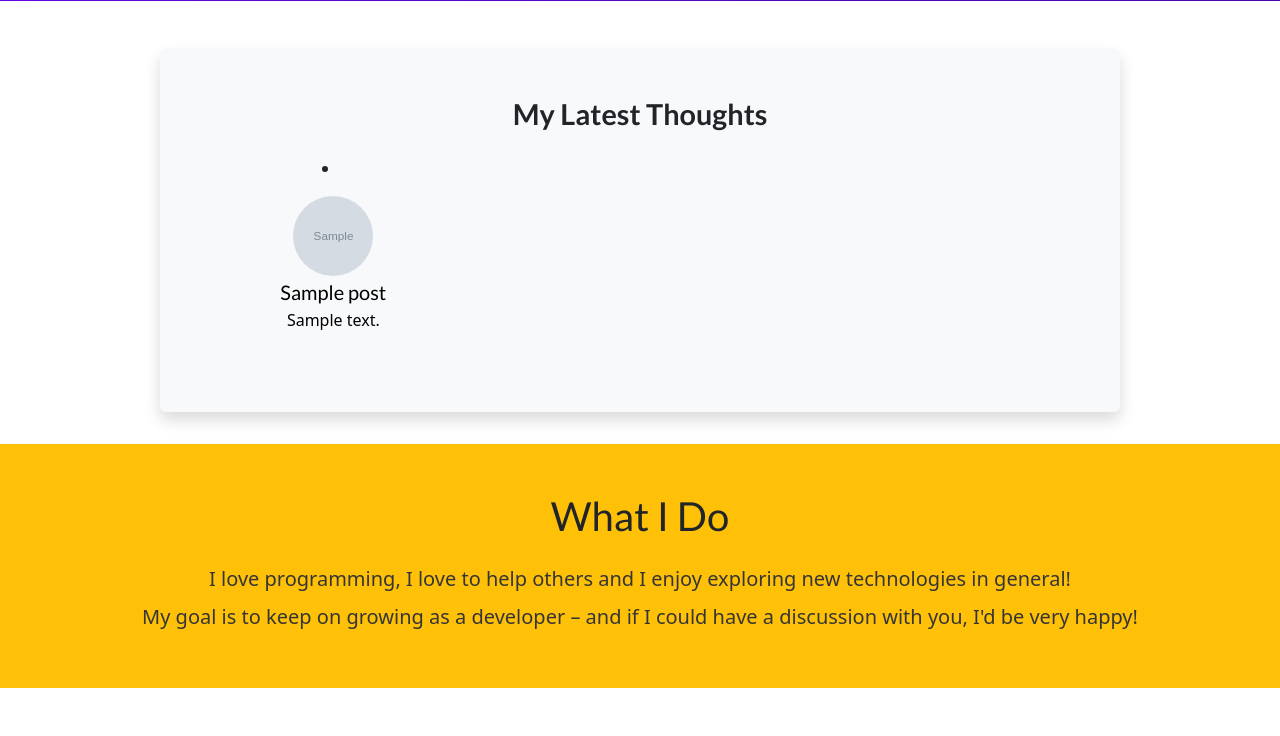
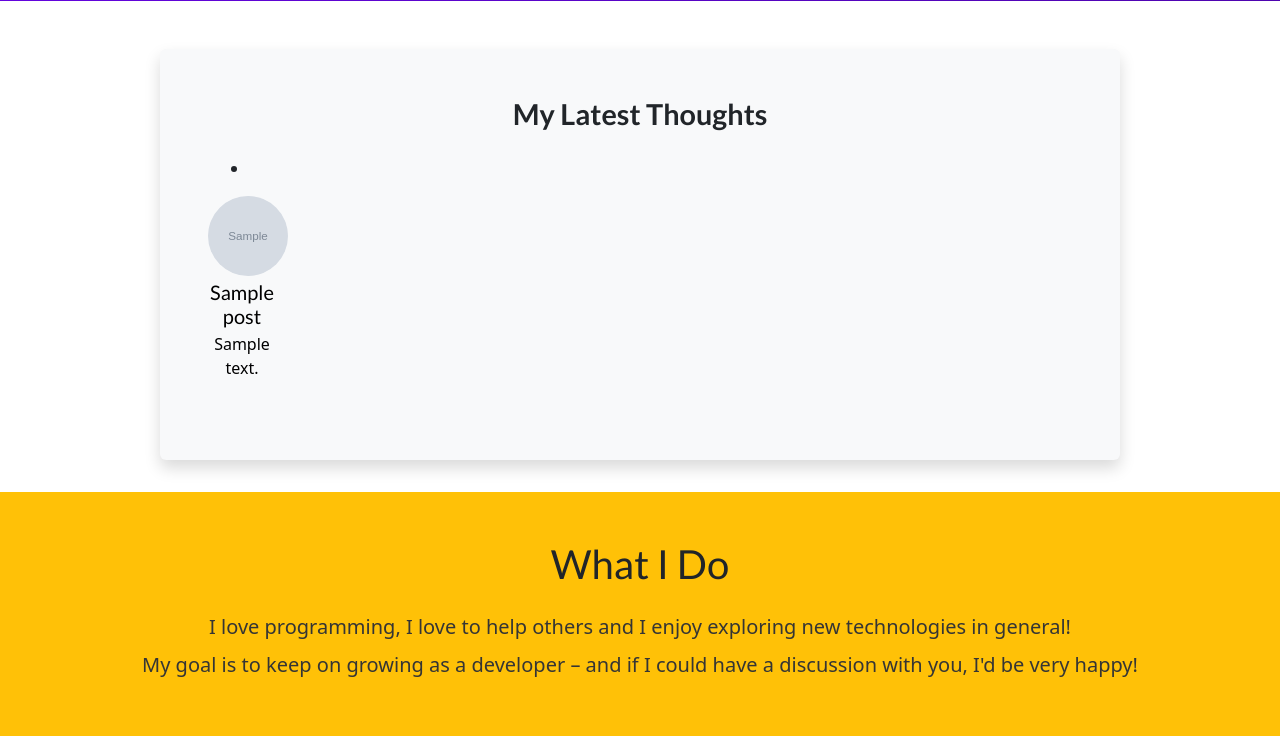
Before and after one commit to ps1711/MY_SITE, a Django app: page / in a window 1280 px wide. Shown: the part 285-1021 px from the top of the page. Before the commit the page ends 973 px from the top, so only its background shows below. Run offline with Django 3.2, Linux system fonts and the light colour scheme; tables that the repository leaves empty hold one stand-in row (values such as "Sample post"); grey boxes marked "Sample" are stand-in pictures.

Commit message:
Update index.css

```diff
--- a/blog/static/blog/index.css
+++ b/blog/static/blog/index.css
@@ -78,7 +78,7 @@
 
 #latest-posts li {
   flex: 1 1 200px;
-  max-width: 300px;
+  max-width: 100px;
 }
 
 /* About Section */
```
